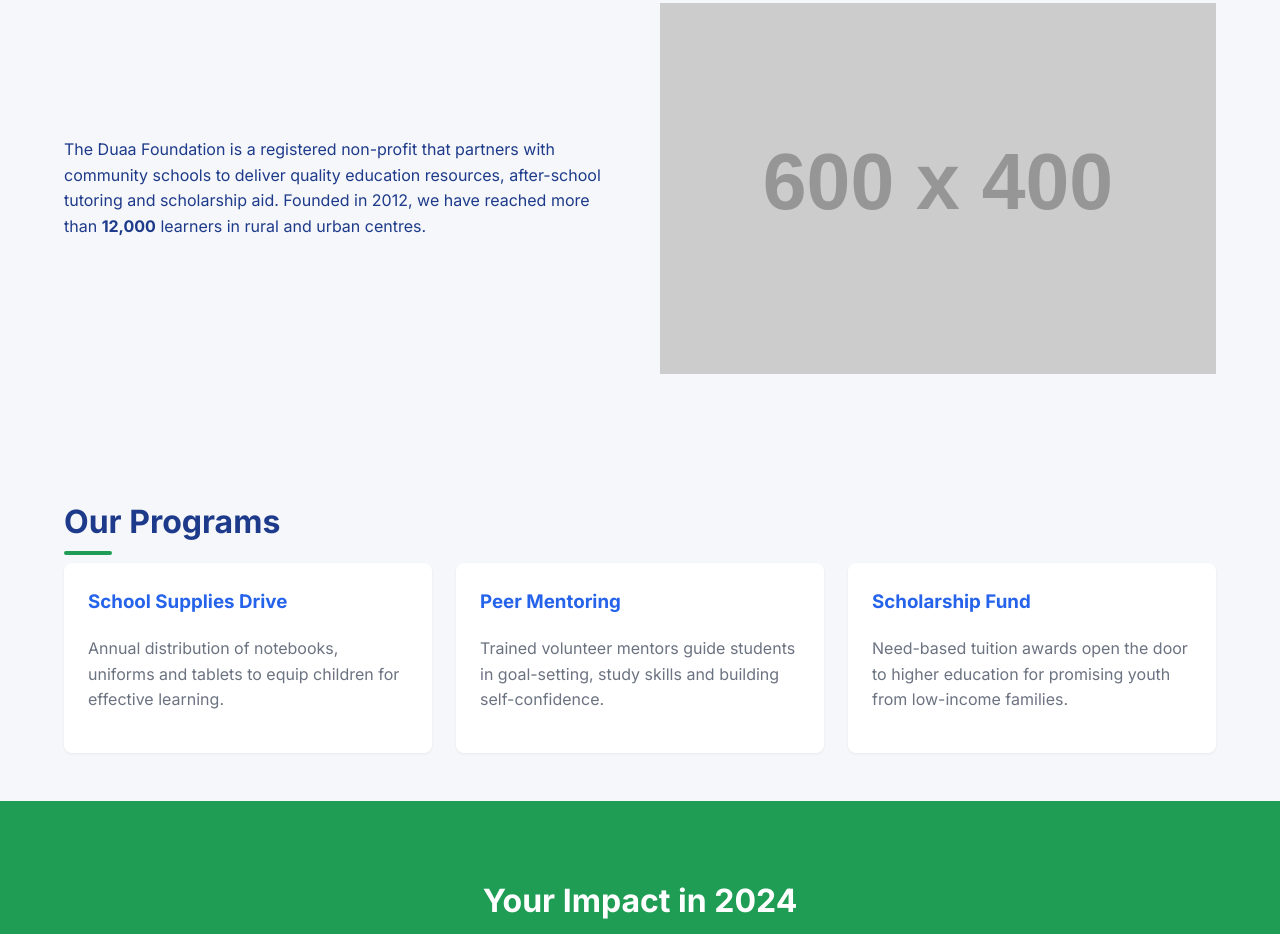
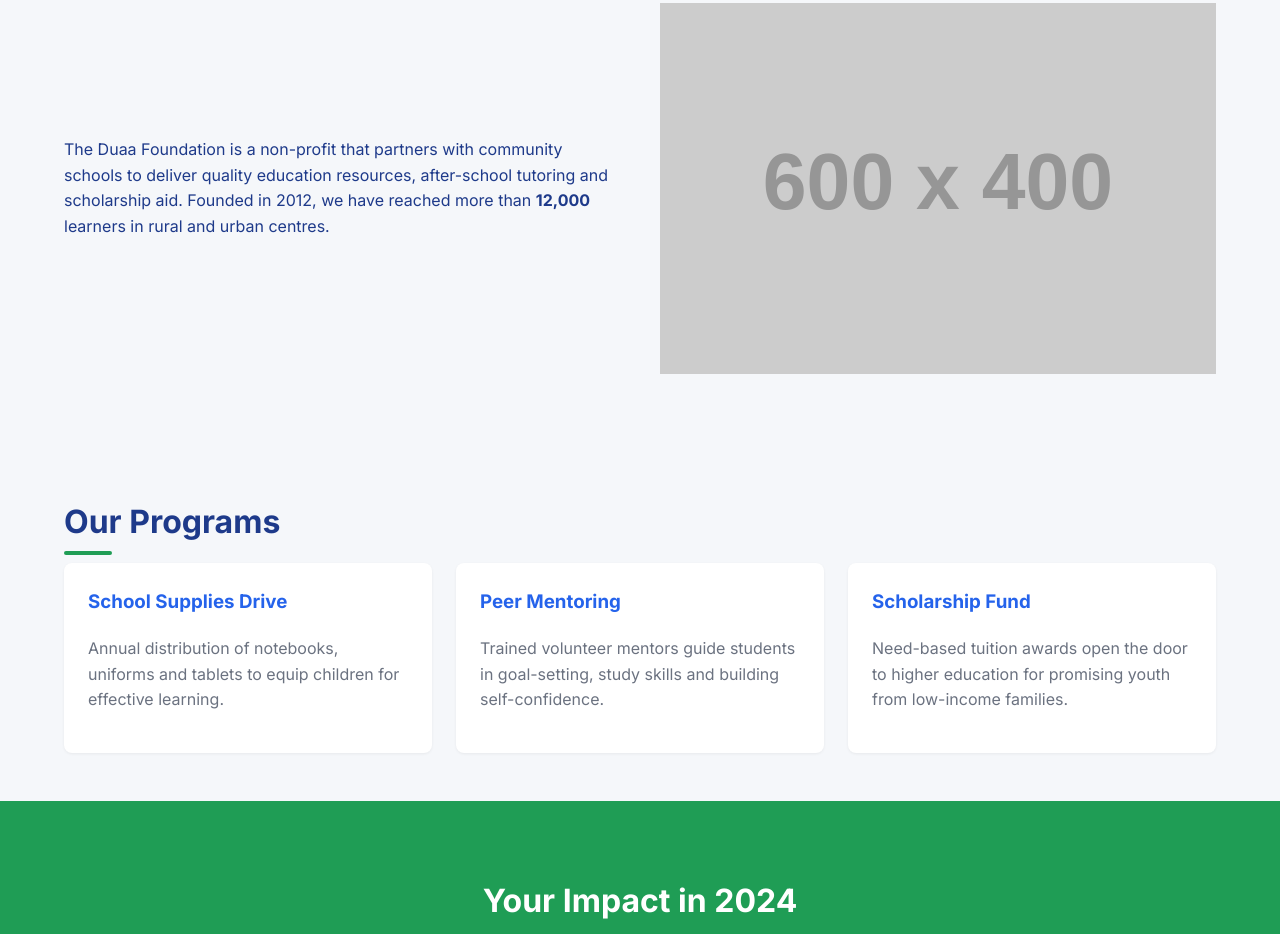
Before and after one commit to agastasyag/theduaafoundation.com, a plain HTML site: page index.html in a window 1280 px wide. Shown: the part 904-1838 px from the top of the page. Drawn offline with Linux system fonts and the light colour scheme; placeholder pictures from the web are drawn by us; a script that the page names is missing.

Commit message:
Update index.html

```diff
--- a/index.html
+++ b/index.html
@@ -194,7 +194,7 @@
 <section id="about" class="container">
   <h2>Who We Are</h2>
   <div class="about">
-    <p>The Duaa Foundation is a registered non-profit that partners with community schools
+    <p>The Duaa Foundation is a non-profit that partners with community schools
       to deliver quality education resources, after-school tutoring and scholarship aid.
       Founded in 2012, we have reached more than <strong>12,000</strong> learners in rural
       and urban centres.</p>
```
